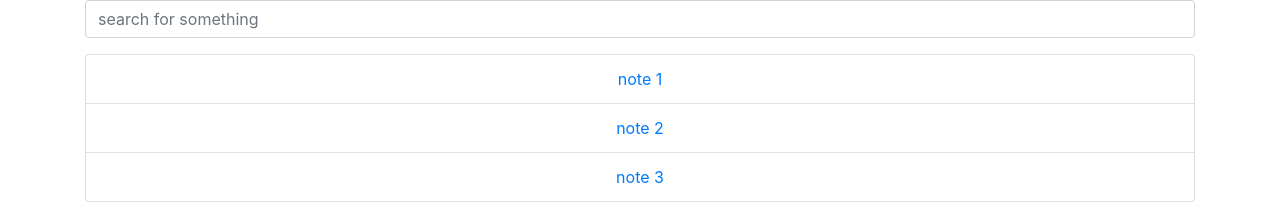
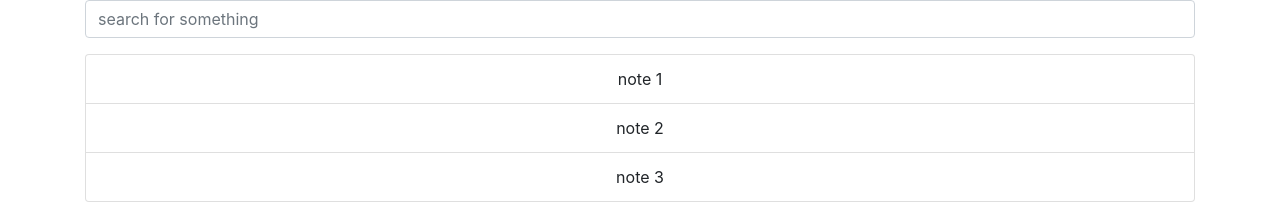
Before and after one commit to adebruyne/react-notes-app-dir, a React (Create React App) app: page / in a window 1280 px wide. Shown: the top 224 px of the page. Built offline with nearby package versions, Linux system fonts and the light colour scheme.

Commit message:
gets rid of href in a tags so we dont have to preventDefault

```diff
--- a/src/NoteList.js
+++ b/src/NoteList.js
@@ -9,7 +9,13 @@ function NoteList(props) {
           {props.notes.map(note => {
             return (
               <li className="list-group-item">
-                <a href="">{note}</a>
+                <a
+                  onClick={() => {
+                    props.handleClick(note.id);
+                  }}
+                >
+                  {note.title}
+                </a>
               </li>
             );
           })}
--- a/src/NotesApp.js
+++ b/src/NotesApp.js
@@ -7,6 +7,7 @@ class NotesApp extends Component {
   constructor(props) {
     super(props);
     this.state = {
+      searchTerm: "",
       currentNoteId: 1002,
       notes: [
         {
@@ -30,8 +31,14 @@ class NotesApp extends Component {
   render() {
     return (
       <div className="notes-app container">
-        <SearchBar />
-        <NoteList notes={this.state.notes.map(note => note.title)} />
+        <SearchBar
+          handleInput={this._getSearchTerm}
+          searchTerm={this.state.searchTerm}
+        />
+        <NoteList
+          notes={this.state.notes}
+          handleClick={this._setCurrentNoteId}
+        />
         <EditorWindow
           content={this._getById(this.state.currentNoteId).content}
         />
@@ -39,12 +46,27 @@ class NotesApp extends Component {
     );
   }
 
+  _getSearchTerm = term => {
+    console.log(term);
+    this.setState({
+      searchTerm: term
+    });
+  };
+
+  _setCurrentNoteId = noteId => {
+    console.log("yo you clicked!!!!");
+    this.setState({
+      currentNoteId: noteId
+    });
+  };
+
   _getById = idToFind => {
     //find the object in this.state.notes where id === idToFind
     const theOne = this.state.notes.find(note => {
       return note.id === idToFind;
     });
-    return theOne;
+    return theOne || { content: "" };
+    //if theOne, return theOne, else return an object with empty content
   };
 }
 
--- a/src/SearchBar.js
+++ b/src/SearchBar.js
@@ -6,8 +6,13 @@ function SearchBar(props) {
       <div class="form-group searchbar">
         <input
           type="text"
+          value={props.searchTerm}
           class="form-control"
           placeholder="search for something"
+          onChange={event => {
+            // console.log(event.target.value);
+            props.handleInput(event.target.value);
+          }}
         />
       </div>
     </form>
```
